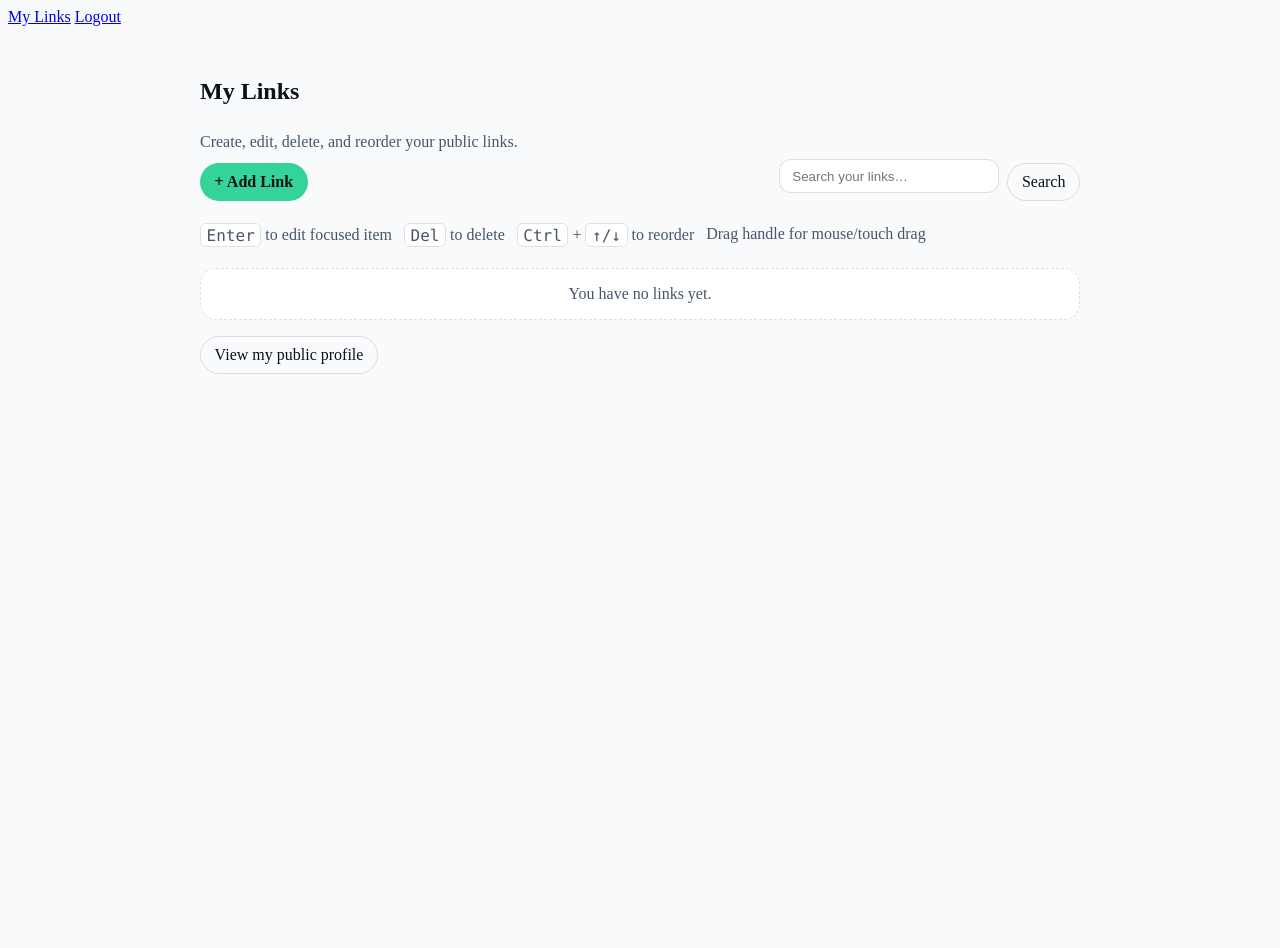
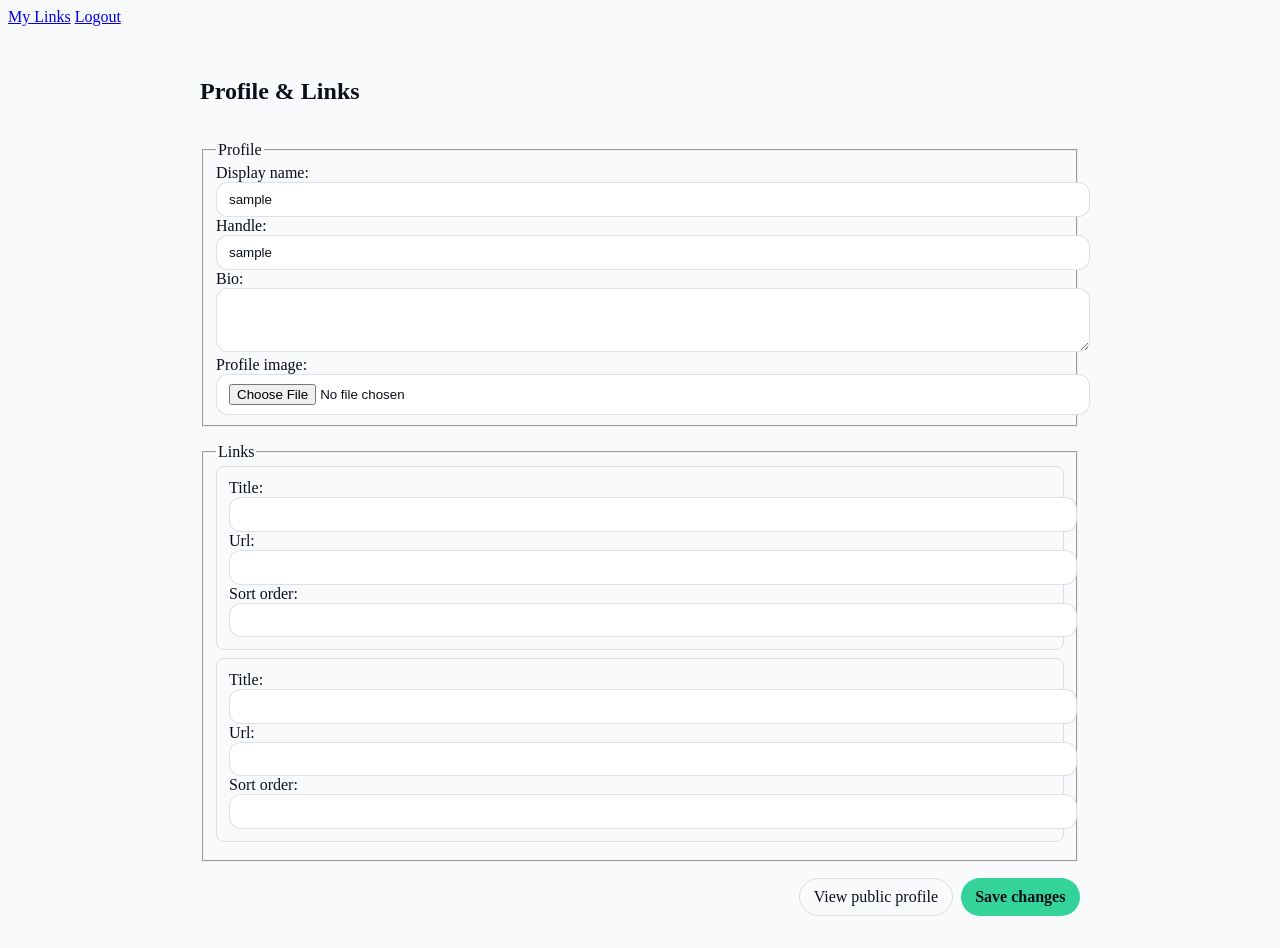
Before and after one commit to nadiaglitch/onelink, a Django app: page /links/ in a window 1280 px wide. Before the commit the page ends 374 px from the top, so only its background shows below. Run offline with Django 4.2, Linux system fonts and the light colour scheme; the visitor is signed in with stand-in values (Sample User, id 1).

Commit message:
Combining editor for profile & link

```diff
--- a/onelink/urls.py
+++ b/onelink/urls.py
@@ -16,14 +16,14 @@ Including another URLconf
 """
 from django.contrib import admin
 from django.urls import path, include
-from profiles.views import post_login_redirect
+from profiles.views import ProfileLoginView
 from django.conf import settings
 from django.conf.urls.static import static
 
 urlpatterns = [
-    path("", include("profiles.urls")),                    # app routes (/, /@handle, /links, etc.)
-    path("accounts/", include("django.contrib.auth.urls")),# login/logout/password routes
-    path("after-login/", post_login_redirect, name="post-login-redirect"),  # login landing
+    path("", include("profiles.urls")),
+    path("accounts/login/", ProfileLoginView.as_view(), name="login"),  # <-- use custom LoginView
+    path("accounts/", include("django.contrib.auth.urls")),             # keep logout/reset/etc.
     path("admin/", admin.site.urls),
 ]
 
--- /dev/null
+++ b/profiles/forms.py
@@ -0,0 +1,26 @@
+from django import forms
+from django.forms import inlineformset_factory
+from .models import Profile, Link
+
+class ProfileForm(forms.ModelForm):
+    class Meta:
+        model = Profile
+        fields = ["display_name", "bio", "profile_image", "handle"]
+        widgets = {
+            "bio": forms.Textarea(attrs={"rows": 3}),
+        }
+
+class LinkForm(forms.ModelForm):
+    class Meta:
+        model = Link
+        fields = ["title", "url", "sort_order"]
+
+LinkFormSet = inlineformset_factory(
+    parent_model=Profile,
+    model=Link,
+    form=LinkForm,
+    fields=["title", "url", "sort_order"],
+    extra=2,
+    can_delete=True,
+    can_order=True,   # adds an ORDER field per form
+)
--- a/profiles/urls.py
+++ b/profiles/urls.py
@@ -5,7 +5,8 @@ urlpatterns = [
     path("", views.index, name="index"),
     path("@<str:handle>/", views.ProfileDetailView.as_view(), name="profile-detail"),
 
-    path("links/", views.LinkListView.as_view(), name="link-list"),
+    # unified editor at /links
+    path("links/", views.ProfileLinksEditorView.as_view(), name="link-list"),
     path("links/new/", views.LinkCreateView.as_view(), name="link-create"),
     path("links/<int:pk>/edit/", views.LinkUpdateView.as_view(), name="link-update"),
     path("links/<int:pk>/delete/", views.LinkDeleteView.as_view(), name="link-delete"),
--- a/profiles/views.py
+++ b/profiles/views.py
@@ -1,14 +1,18 @@
+# onelink/profiles/views.py
 from django.contrib.auth.mixins import LoginRequiredMixin, UserPassesTestMixin
 from django.contrib.auth.decorators import login_required
 from django.contrib.auth.forms import AuthenticationForm
+from django.contrib.auth.views import LoginView
+from django.contrib import messages
 from django.shortcuts import get_object_or_404, redirect, render
 from django.http import JsonResponse, HttpResponseBadRequest, HttpResponse
-from django.views.generic import DetailView, ListView, CreateView, UpdateView, DeleteView
+from django.views.generic import DetailView, ListView, CreateView, UpdateView, DeleteView, View
 from django.urls import reverse_lazy, reverse
 from django.views.decorators.http import require_POST
 from django.db import models, transaction
 
 from .models import Profile, Link
+from .forms import ProfileForm, LinkFormSet  # <-- NEW
 
 
 def _ensure_profile_for(user):
@@ -25,6 +29,14 @@ def _ensure_profile_for(user):
     )
 
 
+class ProfileLoginView(LoginView):
+    """Custom login that always redirects to the user's live public profile."""
+    def get_success_url(self):
+        user = self.request.user
+        profile, _ = _ensure_profile_for(user)
+        return profile.get_absolute_url()
+
+
 def index(request):
     """
     If logged in → send straight to the live public profile (/@handle).
@@ -36,16 +48,6 @@ def index(request):
 
     form = AuthenticationForm(request)
     return render(request, "index.html", {"form": form})
-
-
-@login_required
-def post_login_redirect(request):
-    """
-    Target for LOGIN_REDIRECT_URL.
-    After successful login, always go to the user's live public profile.
-    """
-    profile, _ = _ensure_profile_for(request.user)
-    return redirect(profile.get_absolute_url())
 
 
 # PUBLIC: /@<handle>
@@ -68,50 +70,80 @@ class OwnerRequiredMixin(UserPassesTestMixin):
         return self.request.user.is_authenticated
 
 
-# LIST (owner’s links)
+# NEW: Unified Profile + Links editor at /links
+class ProfileLinksEditorView(LoginRequiredMixin, View):
+    template_name = "profiles/profile_links.html"
+
+    def get(self, request):
+        profile, _ = _ensure_profile_for(request.user)
+        pform = ProfileForm(instance=profile)
+        formset = LinkFormSet(instance=profile, queryset=profile.links.order_by("sort_order"))
+        return render(request, self.template_name, {"pform": pform, "formset": formset, "profile": profile})
+
+    def post(self, request):
+        profile, _ = _ensure_profile_for(request.user)
+        pform = ProfileForm(request.POST, request.FILES, instance=profile)
+        formset = LinkFormSet(request.POST, instance=profile, queryset=profile.links.order_by("sort_order"))
+        if not (pform.is_valid() and formset.is_valid()):
+            messages.error(request, "Please fix the errors below.")
+            return render(request, self.template_name, {"pform": pform, "formset": formset, "profile": profile})
+
+        with transaction.atomic():
+            pform.save()
+
+            # Delete marked links first
+            for obj in formset.deleted_objects:
+                obj.delete()
+
+            # Save remaining links; apply ORDER (if provided) to sort_order
+            cleaned = [f for f in formset.forms if f.cleaned_data and not f.cleaned_data.get("DELETE")]
+            ordered_forms = sorted(cleaned, key=lambda f: f.cleaned_data.get("ORDER", 0))
+            for idx, f in enumerate(ordered_forms, start=1):
+                link = f.save(commit=False)
+                link.profile = profile
+                link.sort_order = idx
+                link.save()
+
+        messages.success(request, "Profile & links updated.")
+        return redirect("link-list")  # stay on the same editor page
+
+
+# (Optional legacy CRUD: you can keep/remove as you wish)
+
 class LinkListView(LoginRequiredMixin, ListView):
     model = Link
     template_name = "profiles/link_list.html"
     context_object_name = "links"
-
     def get_queryset(self):
-        # Ensure the user has a profile, then return their links in sort order
         profile, _ = _ensure_profile_for(self.request.user)
         return profile.links.order_by("sort_order")
 
 
-# CREATE
 class LinkCreateView(LoginRequiredMixin, CreateView):
     model = Link
-    fields = ["title", "url"]  # sort_order auto via model.save()
+    fields = ["title", "url"]
     template_name = "profiles/link_form.html"
     success_url = reverse_lazy("link-list")
-
     def form_valid(self, form):
         form.instance.profile = self.request.user.profile
-        # sort_order left as None → auto-numbering in model.save()
         return super().form_valid(form)
 
 
-# UPDATE
 class LinkUpdateView(LoginRequiredMixin, OwnerRequiredMixin, UpdateView):
     model = Link
     fields = ["title", "url"]
     template_name = "profiles/link_form.html"
     success_url = reverse_lazy("link-list")
-
     def get_object(self, queryset=None):
         obj = super().get_object(queryset)
         self.object = obj
         return obj
 
 
-# DELETE
 class LinkDeleteView(LoginRequiredMixin, OwnerRequiredMixin, DeleteView):
     model = Link
     template_name = "profiles/link_confirm_delete.html"
     success_url = reverse_lazy("link-list")
-
     def get_object(self, queryset=None):
         obj = super().get_object(queryset)
         self.object = obj
@@ -141,7 +173,6 @@ def link_reorder(request):
     if qs.count() != len(ordered_ids):
         return HttpResponseBadRequest("IDs mismatch or unauthorized")
 
-    # stable 1..n ordering without clashes
     with transaction.atomic():
         for idx, link_id in enumerate(ordered_ids, start=1):
             Link.objects.filter(id=link_id).update(sort_order=idx)
--- a/static/css/site.css
+++ b/static/css/site.css
@@ -189,15 +189,15 @@ html { scroll-behavior: smooth; }
 .btn.subtle { color:var(--muted); }
 
 /* Form */
-form input {
+form input[type="text"], form input[type="url"], form input[type="number"], form textarea, form input[type="file"] {
+  width: 100%;
   padding: .55rem .75rem;
   border-radius: .75rem;
   border: 1px solid var(--border);
   background: var(--card);
   color: var(--text);
-  width: 100%;
-  margin-bottom: .75rem;
 }
+
 
 /* Keyboard hints */
 .kbd {
--- /dev/null
+++ b/templates/profiles/profile_links.html
@@ -0,0 +1,50 @@
+{% extends "base.html" %}
+{% load static %}
+{% block content %}
+<section class="links-page" aria-labelledby="editor-title">
+  <h1 id="editor-title">Profile & Links</h1>
+
+  {% if messages %}
+    <div class="alerts">
+      {% for message in messages %}
+        <div class="alert {{ message.tags }}">{{ message }}</div>
+      {% endfor %}
+    </div>
+  {% endif %}
+
+  <form method="post" enctype="multipart/form-data">
+    {% csrf_token %}
+    <fieldset style="margin-bottom:1rem;">
+      <legend>Profile</legend>
+      {{ pform.non_field_errors }}
+      <div>{{ pform.display_name.label_tag }} {{ pform.display_name }}</div>
+      <div>{{ pform.handle.label_tag }} {{ pform.handle }}</div>
+      <div>{{ pform.bio.label_tag }} {{ pform.bio }}</div>
+      <div>{{ pform.profile_image.label_tag }} {{ pform.profile_image }}</div>
+      {% for h in pform.hidden_fields %}{{ h }}{% endfor %}
+    </fieldset>
+
+    <fieldset>
+      <legend>Links</legend>
+      {{ formset.management_form }}
+      {% for form in formset.forms %}
+        <div style="padding:.75rem; border:1px solid var(--border); border-radius:.5rem; margin-bottom:.5rem;">
+          {{ form.non_field_errors }}
+          <div>{{ form.title.label_tag }} {{ form.title }}</div>
+          <div>{{ form.url.label_tag }} {{ form.url }}</div>
+          <div>{{ form.sort_order.label_tag }} {{ form.sort_order }}</div>
+          {% if form.can_order %}{{ form.ORDER }}{% endif %}
+          {% if form.can_delete %}{{ form.DELETE }} Delete{% endif %}
+          {% for h in form.hidden_fields %}{{ h }}{% endfor %}
+        </div>
+      {% endfor %}
+    </fieldset>
+
+    <div style="margin-top:1rem; display:flex; gap:.5rem; justify-content:flex-end;">
+      <a class="btn" href="{{ profile.get_absolute_url }}">View public profile</a>
+      <button class="btn primary" type="submit">Save changes</button>
+    </div>
+  </form>
+</section>
+<link rel="stylesheet" href="{% static 'css/profile.css' %}">
+{% endblock %}
```
